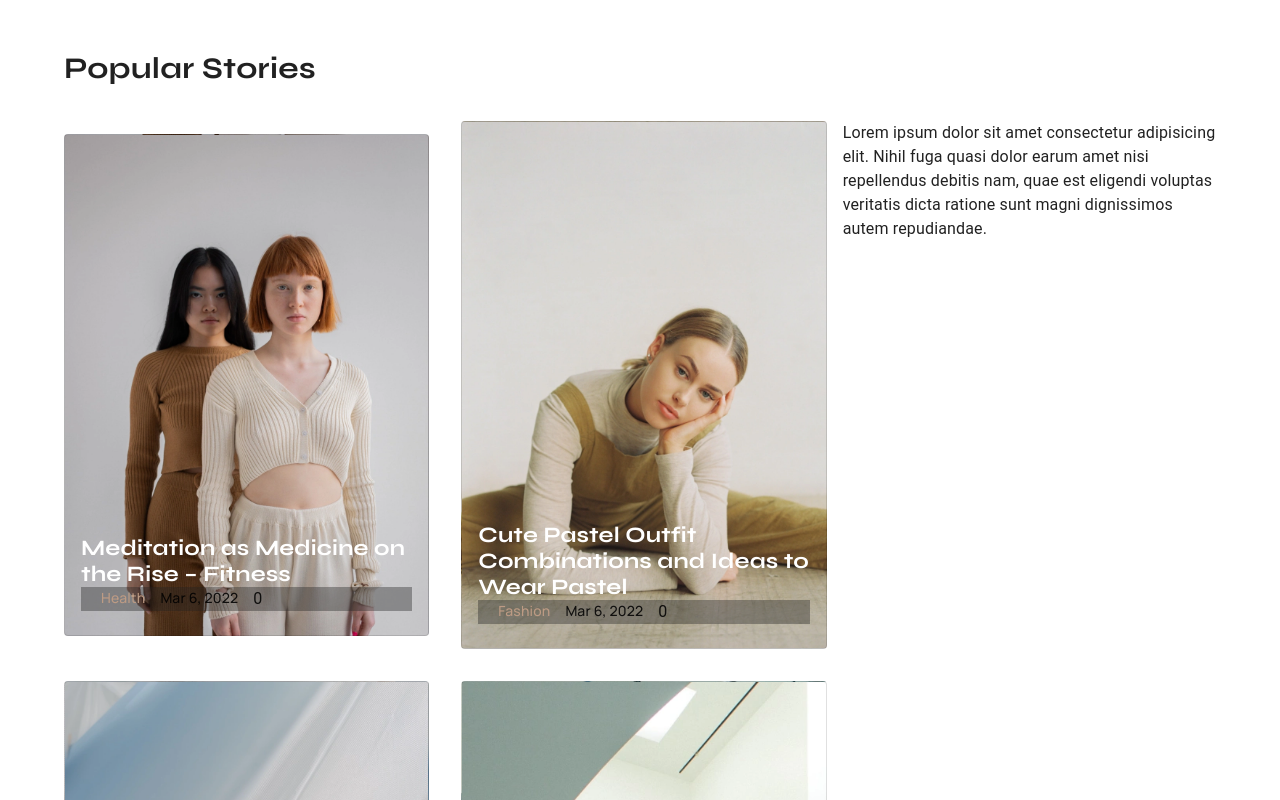
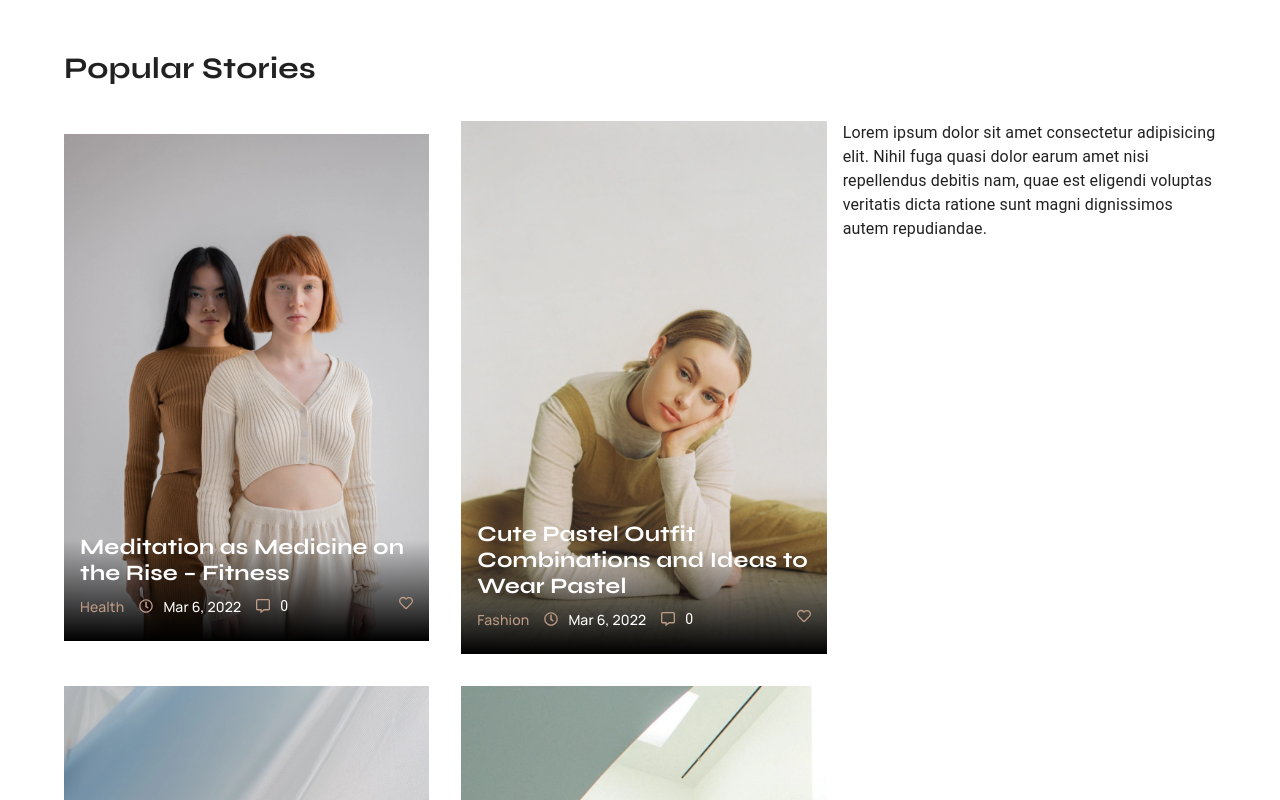
Before and after one commit to AnatoliiZh/react-project-control, a React (Create React App) app: page / in a window 1280 px wide. Shown: the part 600-1400 px from the top of the page. Built offline with nearby package versions, Linux system fonts and the light colour scheme.

Commit message:
add gradient and heart

```diff
--- a/src/components/Articles/ArticlesListItem.scss
+++ b/src/components/Articles/ArticlesListItem.scss
@@ -1,5 +1,5 @@
 .article {
-    // padding: 30px 0;
+    // background: linear-gradient(to top, rgb(66, 66, 66), 10%, transparent);
 
     .article-title {
         text-align: left;
@@ -8,10 +8,8 @@
         font-family: Syne;
         text-decoration: none;
         color: white;
-        // padding: 0 20px;
+        // padding: 10px 0;
 
-        // font-weight: bold;
-        // margin-bottom: 15px;
     }
     .article-title:hover {
         color: #bd9b84;
@@ -19,26 +17,46 @@
 
     }
     .cat-date-com{
-        padding: 0 20px;
+        // padding: 0 5px;
         display: flex;
-        background-color: rgba(34, 34, 34, 0.377);
+        align-items: center;
+        // background-color: rgba(34, 34, 34, 0.377);
     }
-    .article-category,.article-date, .article-price {
+    .article-category,.article-date {
         font-size: 14px;
         margin-right: 15px;
         font-family: Manrope;
+        text-decoration: none;
     }
-    .article-category{
+    .article-category, .icons{
         color: #bd9b84;
     }
 
     .article-date {
+        color: white;
         font-size: 14px;
         margin-right: 15px;
     }
 
-    .article-price {
+
+    .article-comments {
         font-size: 14px;
+        color: white;
     }
 
+    .icons{
+        height: 14px;
+        width: 14px;
+        margin-right: 10px;
+    }
+    .icons:last-child{
+        margin-right: 0;
+    }
+
+    .under-title{
+        margin-top: 10px;
+        display: flex;
+        justify-content: space-between;
+        color: white;
+    }
 }
--- a/src/components/Articles/ArticlesListItem.tsx
+++ b/src/components/Articles/ArticlesListItem.tsx
@@ -5,6 +5,10 @@ import './ArticlesListItem.scss'
 // import Logo from 'components/Logo/Logo'
 // import Image from 'components/Image/Image'
 // import img1 from 'assets/1.webp'
+// import Box from '@mui/material/Box'
+import { FaRegClock } from 'react-icons/fa'
+import { FaRegCommentAlt } from 'react-icons/fa'
+import { FaRegHeart } from 'react-icons/fa'
 
 type Props = {
     title: string
@@ -26,9 +30,11 @@ const ArticlesListItem = ({
             className="article"
             variant="outlined"
             sx={{
-                backgroundImage: `url(${image})`,
+                backgroundImage: `linear-gradient(to top, black, 10%, transparent 20%), url(${image})`,
                 backgroundSize: 'cover',
                 backgroundPositionY: '0px',
+                border: 'none',
+                borderRadius: '0px',
             }}
         >
             <CardContent
@@ -37,10 +43,18 @@ const ArticlesListItem = ({
                 }}
             >
                 <div className="article-title">{title}</div>
-                <div className="cat-date-com">
-                    <div className="article-category">{category}</div>
-                    <div className="article-date">{date}</div>
-                    <div className="article-comments">{comments}</div>
+                <div className="under-title">
+                    <div className="cat-date-com">
+                        {/* <div className="article-category">{category}</div> */}
+                        <a href="#" className="article-category">
+                            {category}
+                        </a>
+                        <FaRegClock className="icons" />
+                        <div className="article-date">{date}</div>
+                        <FaRegCommentAlt className="icons" />
+                        <div className="article-comments">{comments}</div>
+                    </div>
+                    <FaRegHeart className="icons" />
                 </div>
             </CardContent>
         </Card>
```
